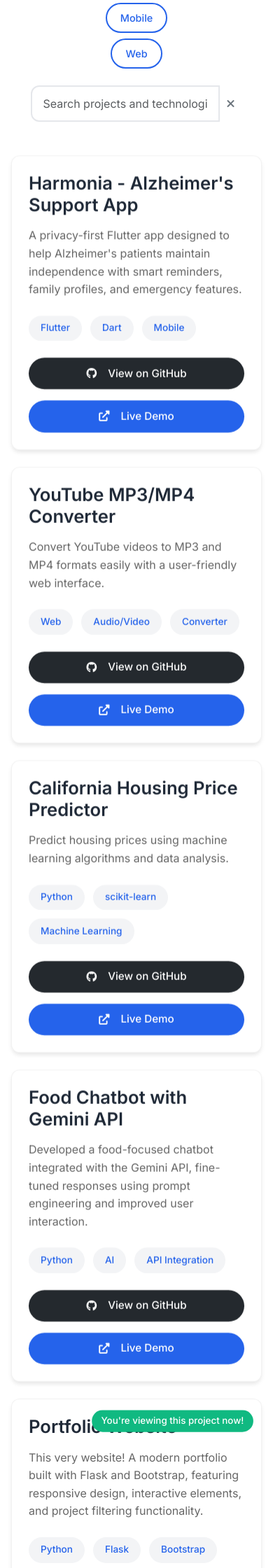
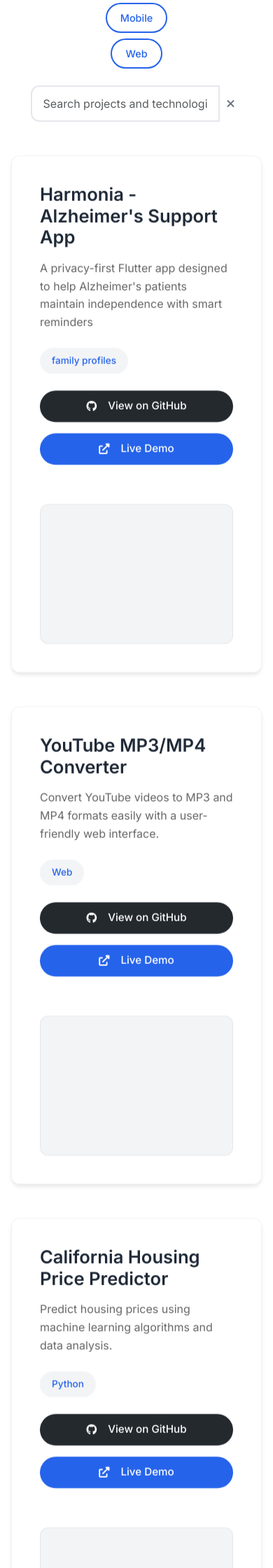
Before and after one commit to Ad2m1109/my-portfolio-website, a Flask app: page / in a window 390 px wide. Shown: the part 3975-6215 px from the top of the page at 70% size. Run offline with Flask 3, Linux system fonts and the light colour scheme; some libraries are stand-ins or nearby versions.

Commit message:
chnage the project section layout and make it dynamic by csv file

```diff
--- a/app.py
+++ b/app.py
@@ -78,47 +78,51 @@
                 with open(csv_path, mode='r', encoding='utf-8') as file:
                     return list(csv.DictReader(file))
             else:
-                # Fallback data if CSV doesn't exist
-                return [
-                    {
-                        'title': 'Python Programming',
-                        'issuer': 'Codecademy',
-                        'date': '2024',
-                        'category': 'python',
-                        'url': '#'
-                    },
-                    {
-                        'title': 'Machine Learning Basics',
-                        'issuer': 'Coursera',
-                        'date': '2024',
-                        'category': 'data-science',
-                        'url': '#'
-                    },
-                    {
-                        'title': 'Java Programming',
-                        'issuer': 'Oracle',
-                        'date': '2023',
-                        'category': 'java',
-                        'url': '#'
-                    },
-                    {
-                        'title': 'Git Version Control',
-                        'issuer': 'GitHub',
-                        'date': '2023',
-                        'category': 'git',
-                        'url': '#'
-                    },
-                    {
-                        'title': 'SQL Database Management',
-                        'issuer': 'MySQL',
-                        'date': '2023',
-                        'category': 'sql',
-                        'url': '#'
-                    }
-                ]
+                return "file not found"
         except Exception as e:
             logging.error(f"Error loading certifications: {e}")
             return []
+
+    @staticmethod
+    def load_projects():
+        try:
+            projects = []
+            csv_path = os.path.join('data', 'projects.csv')
+            if os.path.exists(csv_path):
+                with open(csv_path, mode='r', encoding='utf-8') as file:
+                    reader = csv.DictReader(file)
+                    expected_fields = ['title', 'description', 'tech_stack', 'category', 'github_url', 'demo_url', 'is_current']
+                    for row in reader:
+                        # Validate required fields
+                        if not all(field in row for field in expected_fields):
+                            logging.warning(f"Skipping invalid project row: {row}")
+                            continue
+                        # Sanitize and convert data
+                        project = {
+                            'title': row['title'] or 'Untitled Project',
+                            'description': row['description'] or 'No description provided',
+                            'tech_stack': row['tech_stack'].split(',') if row['tech_stack'] else ['Unknown'],
+                            'category': row['category'] or 'other',
+                            'github_url': row['github_url'] or '#',
+                            'demo_url': row['demo_url'] or '#',
+                            'is_current': row['is_current'].lower() == 'true'
+                        }
+                        projects.append(project)
+                    if not projects:
+                        logging.warning("No valid projects found in CSV, using fallback data")
+                        return PortfolioData._get_fallback_projects()
+                    return projects
+            else:
+                logging.warning("Projects CSV not found, using fallback data")
+                return PortfolioData._get_fallback_projects()
+        except Exception as e:
+            logging.error(f"Error loading projects: {e}")
+            return PortfolioData._get_fallback_projects()
+
+    @staticmethod
+    def _get_fallback_projects():
+        """Fallback project data"""
+        return "file not found"
 
     @classmethod
     def get_portfolio_data(cls):
@@ -156,49 +160,7 @@
                 'databases': ['MySQL', 'PostgreSQL', 'JSON', 'Prompt Engineering', 'Android Studio', 'Adobe Photoshop', 'Adobe Premiere Pro'],
                 'soft_skills': ['Team Leadership', 'Problem-solving', 'Communication', 'Project Management', 'Adaptability']
             },
-            'projects': [
-                {
-                    'title': 'Harmonia - Alzheimer\'s Support App',
-                    'description': 'A privacy-first Flutter app designed to help Alzheimer\'s patients maintain independence with smart reminders, family profiles, and emergency features.',
-                    'tech_stack': ['Flutter', 'Dart', 'Mobile'],
-                    'category': 'mobile',
-                    'github_url': 'https://github.com/Ad2m1109/Harmonia',
-                    'demo_url': 'https://websites-hub.onrender.com/Harmonia'
-                },
-                {
-                    'title': 'YouTube MP3/MP4 Converter',
-                    'description': 'Convert YouTube videos to MP3 and MP4 formats easily with a user-friendly web interface.',
-                    'tech_stack': ['Web', 'Audio/Video', 'Converter'],
-                    'category': 'web',
-                    'github_url': 'https://github.com/Ad2m1109/YouTube-MP3-MP4-Converter',
-                    'demo_url': 'https://websites-hub.onrender.com/MP3-MP4-Converter'
-                },
-                {
-                    'title': 'California Housing Price Predictor',
-                    'description': 'Predict housing prices using machine learning algorithms and data analysis.',
-                    'tech_stack': ['Python', 'scikit-learn', 'Machine Learning'],
-                    'category': 'machine-learning',
-                    'github_url': 'https://github.com/Ad2m1109/Machine-Lerning',
-                    'demo_url': 'https://websites-hub.onrender.com/California-Housing-Price'
-                },
-                {
-                    'title': 'Food Chatbot with Gemini API',
-                    'description': 'Developed a food-focused chatbot integrated with the Gemini API, fine-tuned responses using prompt engineering and improved user interaction.',
-                    'tech_stack': ['Python', 'AI', 'API Integration'],
-                    'category': 'ai',
-                    'github_url': 'https://github.com/Ad2m1109/Food-Chatbot',
-                    'demo_url': 'https://ad2m1109.github.io/Food-Chatbot/'
-                },
-                {
-                    'title': 'Portfolio Website',
-                    'description': 'This very website! A modern portfolio built with Flask and Bootstrap, featuring responsive design, interactive elements, and project filtering functionality.',
-                    'tech_stack': ['Python', 'Flask', 'Bootstrap', 'JavaScript', 'HTML5/CSS3'],
-                    'category': 'web',
-                    'github_url': 'https://github.com/Ad2m1109/my-portfolio-website',
-                    'demo_url': '#',
-                    'is_current': True
-                }
-            ],
+            'projects': cls.load_projects(),
             'certifications': cls.load_certifications(),
             'contact': {
                 'email': 'ademyoussfi57@gmail.com',
--- /dev/null
+++ b/data/projects.csv
@@ -0,0 +1,6 @@
+title,description,tech_stack,category,github_url,demo_url,is_current
+Harmonia - Alzheimer's Support App,A privacy-first Flutter app designed to help Alzheimer's patients maintain independence with smart reminders, family profiles, and emergency features.,Flutter,Dart,Mobile,mobile,https://github.com/Ad2m1109/Harmonia,https://websites-hub.onrender.com/Harmonia,false
+YouTube MP3/MP4 Converter,Convert YouTube videos to MP3 and MP4 formats easily with a user-friendly web interface.,Web,Audio/Video,Converter,web,https://github.com/Ad2m1109/YouTube-MP3-MP4-Converter,https://websites-hub.onrender.com/MP3-MP4-Converter,false
+California Housing Price Predictor,Predict housing prices using machine learning algorithms and data analysis.,Python,scikit-learn,Machine Learning,machine-learning,https://github.com/Ad2m1109/Machine-Lerning,https://websites-hub.onrender.com/California-Housing-Price,false
+Food Chatbot with Gemini API,Developed a food-focused chatbot integrated with the Gemini API, fine-tuned responses using prompt engineering and improved user interaction.,Python,AI,API Integration,ai,https://github.com/Ad2m1109/Food-Chatbot,https://ad2m1109.github.io/Food-Chatbot/,false
+Portfolio Website,This very website! A modern portfolio built with Flask and Bootstrap, featuring responsive design, interactive elements, and project filtering functionality.,Python,Flask,Bootstrap,JavaScript,HTML5/CSS3,web,https://github.com/Ad2m1109/my-portfolio-website,#,true
--- a/static/style.css
+++ b/static/style.css
@@ -416,24 +416,30 @@
 }
 
 .project-grid {
-    display: grid;
-    grid-template-columns: repeat(auto-fit, minmax(350px, 1fr));
-    gap: 2rem;
+    display: flex;
+    flex-direction: column;
+    gap: 3rem;
     margin-top: 3rem;
 }
 
 .project-card {
+    display: flex;
+    align-items: center;
     background: var(--white);
     border-radius: var(--border-radius);
     box-shadow: var(--box-shadow);
     transition: var(--transition);
-    overflow: hidden;
     position: relative;
     padding: 2rem;
-    display: flex;
-    flex-direction: column;
-    justify-content: space-between;
     border: 1px solid rgba(0, 0, 0, 0.05);
+}
+
+.project-card-left {
+    flex-direction: row;
+}
+
+.project-card-right {
+    flex-direction: row-reverse;
 }
 
 .project-card::before {
@@ -458,6 +464,31 @@
     transform: scaleX(1);
 }
 
+.project-content {
+    flex: 1;
+    padding: 1rem;
+}
+
+.project-image {
+    flex: 1;
+    padding: 1rem;
+}
+
+.image-placeholder {
+    width: 100%;
+    height: 300px;
+    background: var(--light-bg);
+    border-radius: var(--border-radius);
+    display: flex;
+    align-items: center;
+    justify-content: center;
+    color: #666;
+    font-size: 1rem;
+    font-weight: 500;
+    text-align: center;
+    border: 1px solid rgba(0, 0, 0, 0.05);
+}
+
 .project-content h3 {
     font-size: 1.6rem;
     font-weight: 600;
@@ -470,7 +501,6 @@
     font-size: 1rem;
     line-height: 1.6;
     margin-bottom: 1.5rem;
-    flex-grow: 1;
 }
 
 .tech-stack {
@@ -966,13 +996,14 @@
         padding: 1.5rem;
     }
 
-    .project-grid {
-        grid-template-columns: 1fr;
+    .project-card {
+        flex-direction: column !important;
         gap: 1.5rem;
+        padding: 1.5rem;
     }
 
-    .project-card {
-        padding: 1.5rem;
+    .project-content, .project-image {
+        width: 100%;
     }
 
     .project-links {
@@ -982,6 +1013,10 @@
     .project-links .btn {
         width: 100%;
         min-width: auto;
+    }
+
+    .image-placeholder {
+        height: 200px;
     }
 
     .certifications-grid {
@@ -1065,4 +1100,12 @@
         box-shadow: none;
         border: 1px solid #ccc;
     }
+
+    .project-card {
+        flex-direction: column !important;
+    }
+
+    .image-placeholder {
+        display: none;
+    }
 }
--- a/static/sw.js
+++ b/static/sw.js
@@ -1,8 +1,7 @@
-// Service Worker for Portfolio PWA
+
 const CACHE_NAME = 'adem-portfolio-v1.0.0';
 const OFFLINE_URL = '/offline.html';
 
-// Files to cache for offline functionality
 const CACHE_URLS = [
     '/',
     '/static/style.css',
--- a/templates/index.html
+++ b/templates/index.html
@@ -244,7 +244,7 @@
                 </div>
                 <div class="project-grid">
                     {% for project in data.projects %}
-                    <article class="project-card{% if project.get('is_current') %} current-website{% endif %}" data-category="{{ project.category }}">
+                    <article class="project-card{% if project.get('is_current') %} current-website{% endif %}{% if loop.index is odd %} project-card-left{% else %} project-card-right{% endif %}" data-category="{{ project.category }}">
                         <div class="project-content">
                             {% if project.get('is_current') %}
                             <div class="current-badge">You're viewing this project now!</div>
@@ -272,6 +272,10 @@
                                 </span>
                                 {% endif %}
                             </div>
+                        </div>
+                        <div class="project-image">
+                            <!-- Placeholder for project image or content -->
+                            <div class="image-placeholder"></div>
                         </div>
                     </article>
                     {% endfor %}
@@ -372,7 +376,7 @@
     <!-- Footer -->
     <footer class="bg-dark text-white py-4">
         <div class="container text-center">
-            <p>&copy; 2024 Adem Youssfi. All rights reserved.</p>
+            <p>© 2024 Adem Youssfi. All rights reserved.</p>
             <div class="social-links mt-3">
                 <a href="{{ data.contact.github_url }}" target="_blank" rel="noopener" aria-label="GitHub">
                     <i class="fab fa-github"></i>
```
